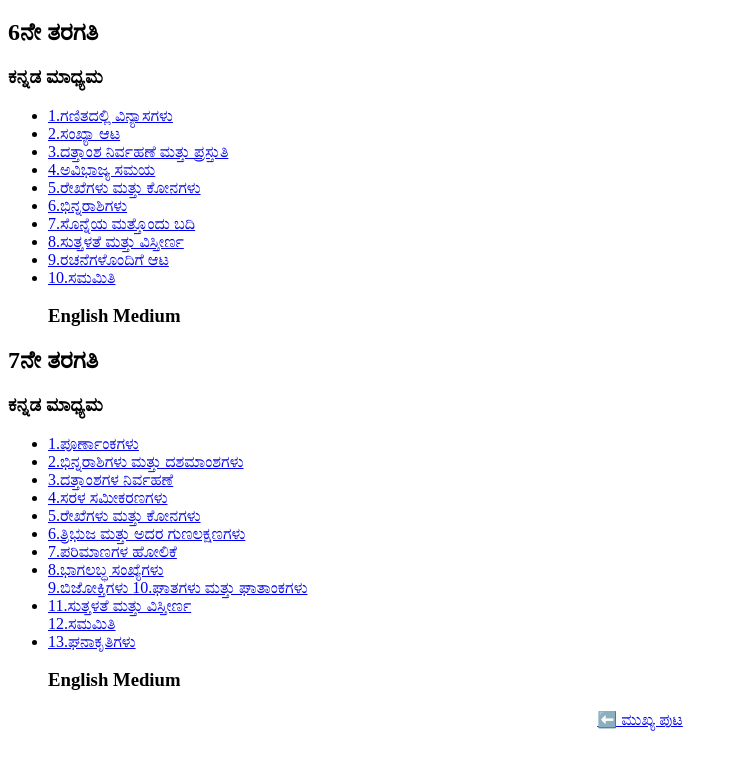
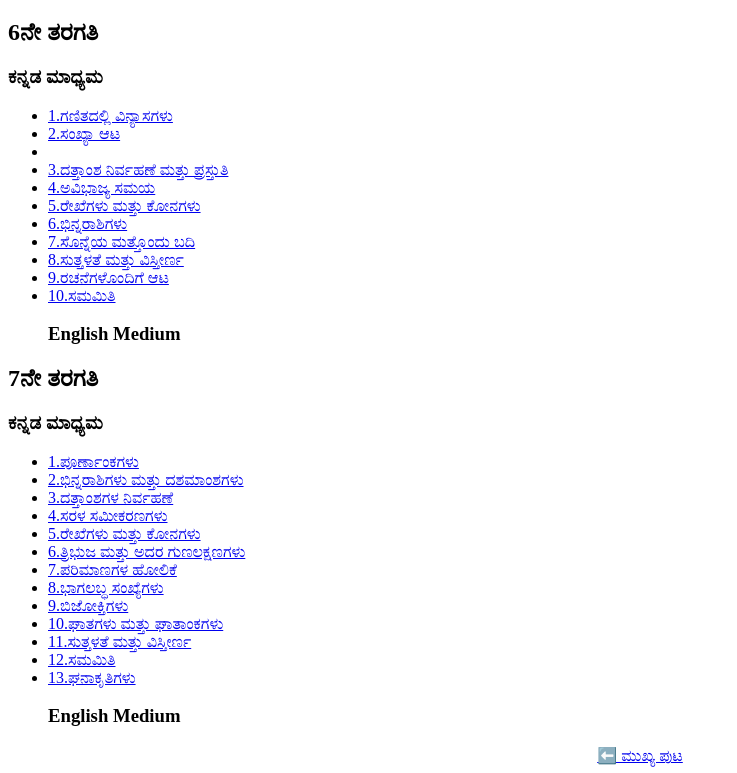
Before and after one commit to chandugokarna-bit/education-website, a plain HTML site: page maths.html in a window 1280 px wide. Shown: the part 61-834 px from the top of the page, without its empty margins (0-737 px from the left). Before the commit the page ends 800 px from the top, so only its background shows below. Drawn offline with Linux system fonts and the light colour scheme.

Commit message:
Update maths.html

```diff
--- a/maths.html
+++ b/maths.html
@@ -18,63 +18,16 @@
 
     <h3>ಕನ್ನಡ ಮಾಧ್ಯಮ</h3>
     <ul>
-      <li>
-    <a href="lesson.html?lesson=patterns&title=1.ಗಣಿತದಲ್ಲಿ ವಿನ್ಯಾಸಗಳು">
-  1.ಗಣಿತದಲ್ಲಿ ವಿನ್ಯಾಸಗಳು
-</a>
-  </li>
-
-  <li>
-    <a href="lesson.html?lesson=patterns&title=2.ಸಂಖ್ಯಾ ಆಟ">
-  2.ಸಂಖ್ಯಾ ಆಟ
-</a>
- <li>
-<a href="lesson.html?lesson=patterns&title=3.ದತ್ತಾಂಶ ನಿರ್ವಹಣೆ ಮತ್ತು ಪ್ರಸ್ತುತಿ">
-  3.ದತ್ತಾಂಶ ನಿರ್ವಹಣೆ ಮತ್ತು ಪ್ರಸ್ತುತಿ
-</a>
-  </li>
-
-<li>
-<a href="lesson.html?lesson=patterns&title=4.ಅವಿಭಾಜ್ಯ ಸಮಯ">
-  4.ಅವಿಭಾಜ್ಯ ಸಮಯ
-</a>
-  </li>
-
- <li>
-<a href="lesson.html?lesson=patterns&title=5.ರೇಖೆಗಳು ಮತ್ತು ಕೋನಗಳು">
-5.ರೇಖೆಗಳು ಮತ್ತು ಕೋನಗಳು
-</a>
- </li>
-
-  <li>
-<a href="lesson.html?lesson=patterns&title=6.ಭಿನ್ನರಾಶಿಗಳು">
-6.ಭಿನ್ನರಾಶಿಗಳು
-</a>
- </li>
-
-  <li>
-<a href="lesson.html?lesson=patterns&title=7.ಸೊನ್ನೆಯ ಮತ್ತೊಂದು ಬದಿ">
-7.ಸೊನ್ನೆಯ ಮತ್ತೊಂದು ಬದಿ
-</a>
-  </li>
-
-   <li>
-<a href="lesson.html?lesson=patterns&title=8.ಸುತ್ತಳತೆ ಮತ್ತು ವಿಸ್ತೀರ್ಣ">
-8.ಸುತ್ತಳತೆ ಮತ್ತು ವಿಸ್ತೀರ್ಣ
-</a>
- </li>
-
-   <li>
-<a href="lesson.html?lesson=patterns&title=9.ರಚನೆಗಳೊಂದಿಗೆ ಆಟ">
-9.ರಚನೆಗಳೊಂದಿಗೆ ಆಟ
-</a>
-  </li>
-
-<li>
-<a href="lesson.html?lesson=patterns&title=10.ಸಮಮಿತಿ">
-10.ಸಮಮಿತಿ
-</a>
-  </li>
+      <li><a href="lesson.html?lesson=patterns&title=1.ಗಣಿತದಲ್ಲಿ ವಿನ್ಯಾಸಗಳು">1.ಗಣಿತದಲ್ಲಿ ವಿನ್ಯಾಸಗಳು</a></li>
+<li><a href="lesson.html?lesson=patterns&title=2.ಸಂಖ್ಯಾ ಆಟ">2.ಸಂಖ್ಯಾ ಆಟ</a><li>
+<li><a href="lesson.html?lesson=patterns&title=3.ದತ್ತಾಂಶ ನಿರ್ವಹಣೆ ಮತ್ತು ಪ್ರಸ್ತುತಿ">3.ದತ್ತಾಂಶ ನಿರ್ವಹಣೆ ಮತ್ತು ಪ್ರಸ್ತುತಿ</a></li>
+<li><a href="lesson.html?lesson=patterns&title=4.ಅವಿಭಾಜ್ಯ ಸಮಯ">4.ಅವಿಭಾಜ್ಯ ಸಮಯ</a></li>
+<li><a href="lesson.html?lesson=patterns&title=5.ರೇಖೆಗಳು ಮತ್ತು ಕೋನಗಳು">5.ರೇಖೆಗಳು ಮತ್ತು ಕೋನಗಳು</a></li>
+<li><a href="lesson.html?lesson=patterns&title=6.ಭಿನ್ನರಾಶಿಗಳು">6.ಭಿನ್ನರಾಶಿಗಳು</a></li>
+<li><a href="lesson.html?lesson=patterns&title=7.ಸೊನ್ನೆಯ ಮತ್ತೊಂದು ಬದಿ">7.ಸೊನ್ನೆಯ ಮತ್ತೊಂದು ಬದಿ</a></li>
+<li><a href="lesson.html?lesson=patterns&title=8.ಸುತ್ತಳತೆ ಮತ್ತು ವಿಸ್ತೀರ್ಣ">8.ಸುತ್ತಳತೆ ಮತ್ತು ವಿಸ್ತೀರ್ಣ</a></li>
+<li><a href="lesson.html?lesson=patterns&title=9.ರಚನೆಗಳೊಂದಿಗೆ ಆಟ">9.ರಚನೆಗಳೊಂದಿಗೆ ಆಟ</a></li>
+<li><a href="lesson.html?lesson=patterns&title=10.ಸಮಮಿತಿ">10.ಸಮಮಿತಿ</a></li>
 
     <h3>English Medium</h3>
     <!-- ಇಲ್ಲಿ ಮುಂದೆ English ಪಾಠಗಳನ್ನು add ಮಾಡುತ್ತೀಯ -->
@@ -87,77 +40,19 @@
 
     <h3>ಕನ್ನಡ ಮಾಧ್ಯಮ</h3>
     <ul>
-      <li>
-    <a href="lesson.html?lesson=patterns&title=1.ಪೂರ್ಣಾಂಕಗಳು">
-1.ಪೂರ್ಣಾಂಕಗಳು
-</a>
-  </li>
-
-     <li>
-<a href="lesson.html?lesson=patterns&title=2.ಭಿನ್ನರಾಶಿಗಳು ಮತ್ತು ದಶಮಾಂಶಗಳು">
-2.ಭಿನ್ನರಾಶಿಗಳು ಮತ್ತು ದಶಮಾಂಶಗಳು
-</a>
-   </li>
-
-     <li>
-<a href="lesson.html?lesson=patterns&title=3.ದತ್ತಾಂಶಗಳ ನಿರ್ವಹಣೆ">
-3.ದತ್ತಾಂಶಗಳ ನಿರ್ವಹಣೆ
-</a>
-  </li>
-
-     <li>
-<a href="lesson.html?lesson=patterns&title=4.ಸರಳ ಸಮೀಕರಣಗಳು">
-4.ಸರಳ ಸಮೀಕರಣಗಳು
-</a>
- </li>
-
-     <li>
-<a href="lesson.html?lesson=patterns&title=5.ರೇಖೆಗಳು ಮತ್ತು ಕೋನಗಳು">
-5.ರೇಖೆಗಳು ಮತ್ತು ಕೋನಗಳು
-</a>
- </li>
-
-     <li>
-<a href="lesson.html?lesson=patterns&title=6.ತ್ರಿಭುಜ ಮತ್ತು ಅದರ ಗುಣಲಕ್ಷಣಗಳು">
-6.ತ್ರಿಭುಜ ಮತ್ತು ಅದರ ಗುಣಲಕ್ಷಣಗಳು
-</a>
-  </li>
-
-     <li>
-<a href="lesson.html?lesson=patterns&title=7.ಪರಿಮಾಣಗಳ ಹೋಲಿಕೆ">
-7.ಪರಿಮಾಣಗಳ ಹೋಲಿಕೆ
-</a>
-  </li>
-
-     <li>
-<a href="lesson.html?lesson=patterns&title=8.ಭಾಗಲಬ್ಧ ಸಂಖ್ಯೆಗಳು">
-8.ಭಾಗಲಬ್ಧ ಸಂಖ್ಯೆಗಳು
-</a>
- </li>
-<a href="lesson.html?lesson=patterns&title=9.ಬಿಜೋಕ್ತಿಗಳು">
-9.ಬಿಜೋಕ್ತಿಗಳು
-</a>
-
-<a href="lesson.html?lesson=patterns&title=10.ಘಾತಗಳು ಮತ್ತು ಘಾತಾಂಕಗಳು">
-10.ಘಾತಗಳು ಮತ್ತು ಘಾತಾಂಕಗಳು
-</a>
- </li>
-
-     <li>
-<a href="lesson.html?lesson=patterns&title=11.ಸುತ್ತಳತೆ ಮತ್ತು ವಿಸ್ತೀರ್ಣ">
-11.ಸುತ್ತಳತೆ ಮತ್ತು ವಿಸ್ತೀರ್ಣ
-</a>
-   </li>
-<a href="lesson.html?lesson=patterns&title=12.ಸಮಮಿತಿ">
-12.ಸಮಮಿತಿ
-</a>
-  </li>
-
-     <li>
-<a href="lesson.html?lesson=patterns&title=13.ಘನಾಕೃತಿಗಳು">
-13.ಘನಾಕೃತಿಗಳು
-</a>
- </li>
+      <li><a href="lesson.html?lesson=patterns&title=1.ಪೂರ್ಣಾಂಕಗಳು">1.ಪೂರ್ಣಾಂಕಗಳು</a></li>
+<li><a href="lesson.html?lesson=patterns&title=2.ಭಿನ್ನರಾಶಿಗಳು ಮತ್ತು ದಶಮಾಂಶಗಳು">2.ಭಿನ್ನರಾಶಿಗಳು ಮತ್ತು ದಶಮಾಂಶಗಳು</a></li>
+<li><a href="lesson.html?lesson=patterns&title=3.ದತ್ತಾಂಶಗಳ ನಿರ್ವಹಣೆ">3.ದತ್ತಾಂಶಗಳ ನಿರ್ವಹಣೆ</a></li>
+<li><a href="lesson.html?lesson=patterns&title=4.ಸರಳ ಸಮೀಕರಣಗಳು">4.ಸರಳ ಸಮೀಕರಣಗಳು</a></li>
+<li><a href="lesson.html?lesson=patterns&title=5.ರೇಖೆಗಳು ಮತ್ತು ಕೋನಗಳು">5.ರೇಖೆಗಳು ಮತ್ತು ಕೋನಗಳು</a></li>
+<li><a href="lesson.html?lesson=patterns&title=6.ತ್ರಿಭುಜ ಮತ್ತು ಅದರ ಗುಣಲಕ್ಷಣಗಳು">6.ತ್ರಿಭುಜ ಮತ್ತು ಅದರ ಗುಣಲಕ್ಷಣಗಳು</a></li>
+<li><a href="lesson.html?lesson=patterns&title=7.ಪರಿಮಾಣಗಳ ಹೋಲಿಕೆ">7.ಪರಿಮಾಣಗಳ ಹೋಲಿಕೆ</a></li>
+<li><a href="lesson.html?lesson=patterns&title=8.ಭಾಗಲಬ್ಧ ಸಂಖ್ಯೆಗಳು">8.ಭಾಗಲಬ್ಧ ಸಂಖ್ಯೆಗಳು</a></li>
+<li><a href="lesson.html?lesson=patterns&title=9.ಬಿಜೋಕ್ತಿಗಳು">9.ಬಿಜೋಕ್ತಿಗಳು</a></li>
+ <li><a href="lesson.html?lesson=patterns&title=10.ಘಾತಗಳು ಮತ್ತು ಘಾತಾಂಕಗಳು">10.ಘಾತಗಳು ಮತ್ತು ಘಾತಾಂಕಗಳು</a></li>
+<li><a href="lesson.html?lesson=patterns&title=11.ಸುತ್ತಳತೆ ಮತ್ತು ವಿಸ್ತೀರ್ಣ">11.ಸುತ್ತಳತೆ ಮತ್ತು ವಿಸ್ತೀರ್ಣ</a></li>
+<li><a href="lesson.html?lesson=patterns&title=12.ಸಮಮಿತಿ">12.ಸಮಮಿತಿ</a></li>
+<li><a href="lesson.html?lesson=patterns&title=13.ಘನಾಕೃತಿಗಳು">13.ಘನಾಕೃತಿಗಳು</a></li>
 
 
 
```
